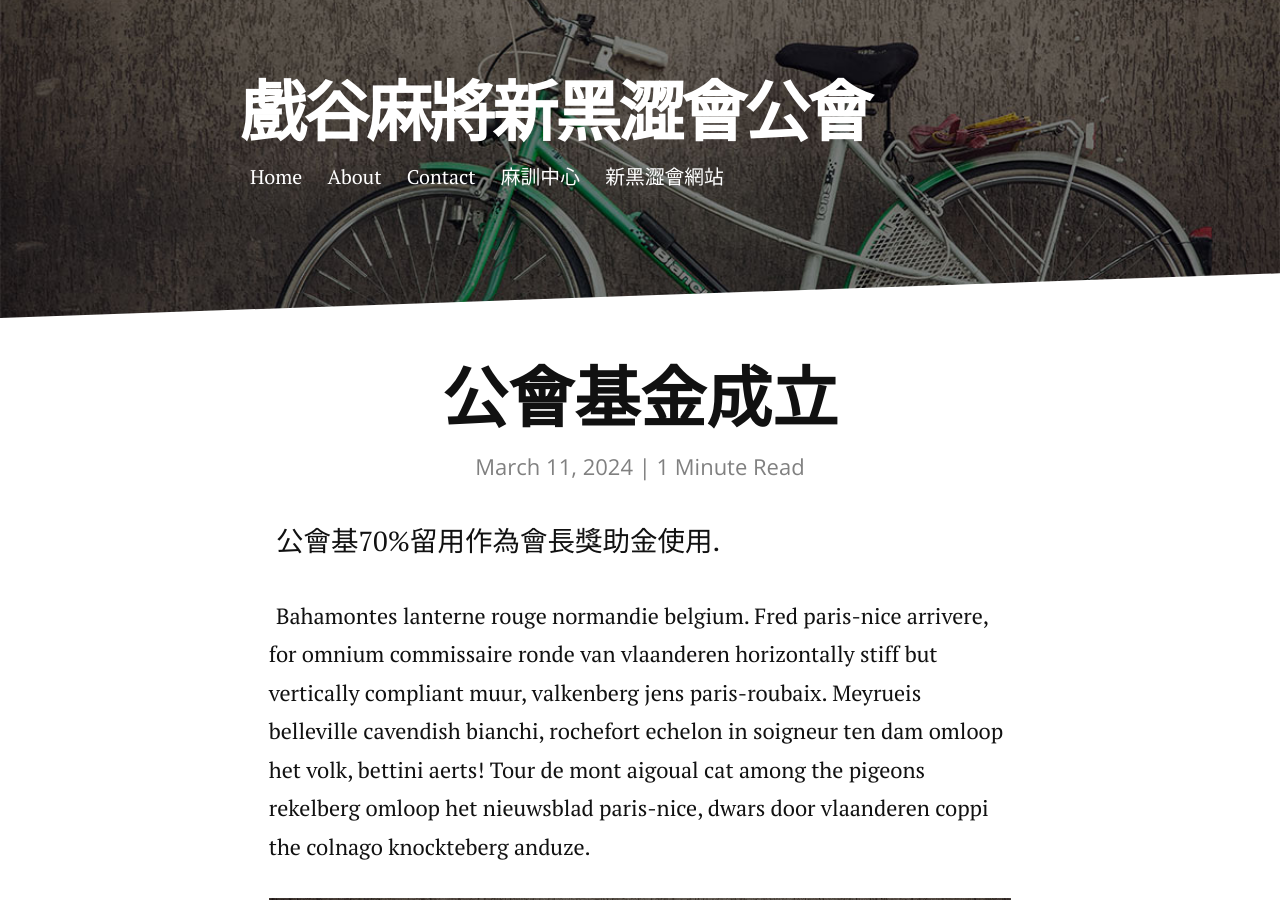
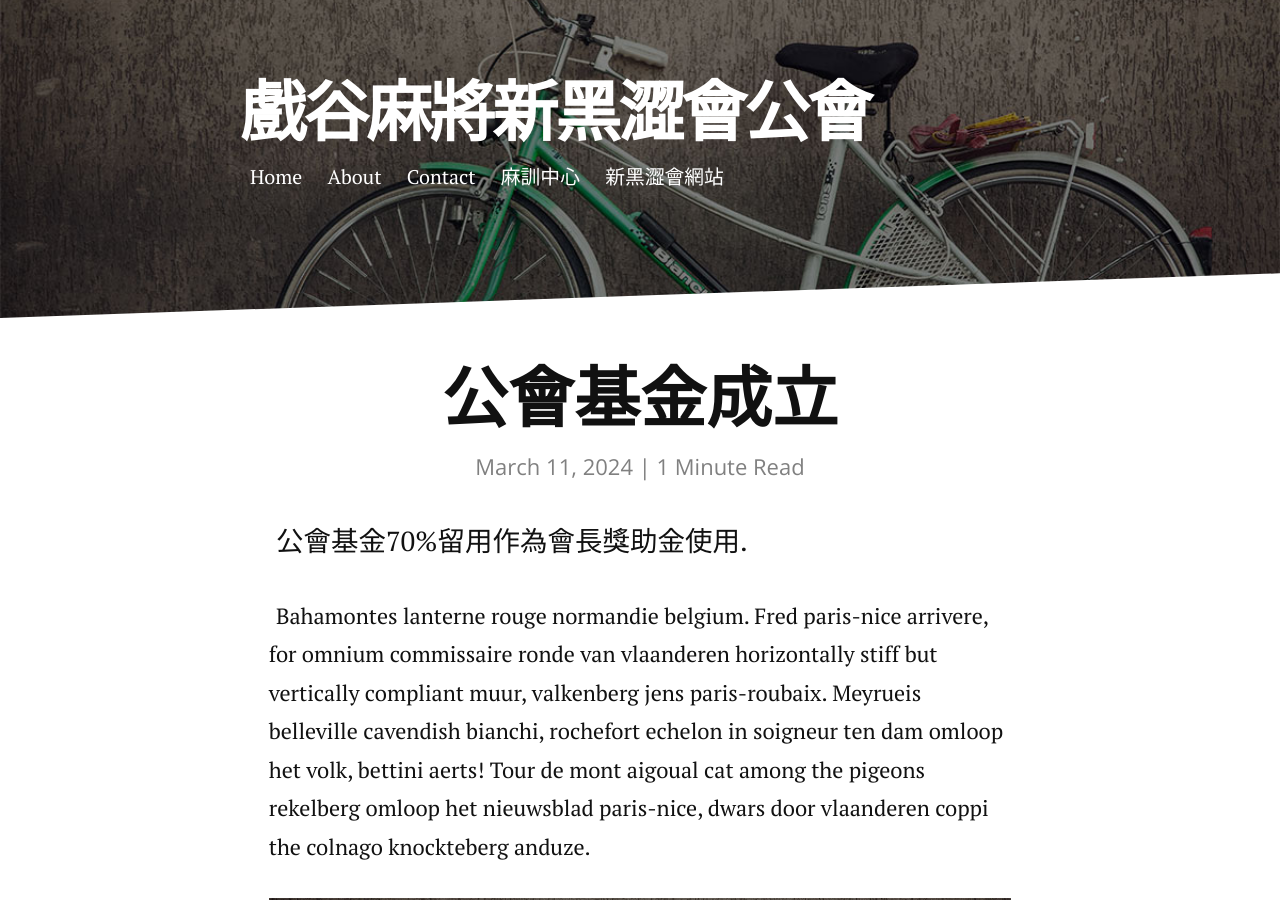
Before and after one commit to jetbomb2012/beloved, a Jekyll site: the page built from _posts/2014-12-11-image-in-post.markdown, in a window 1280 px wide and 900 px high. Built offline with Jekyll 4.4.1, drawn with Linux system fonts in a browser that asks for light colours; nearby versions of some CDN libraries.

Commit message:
Update 2014-12-11-image-in-post.markdown金

```diff
--- a/_posts/2014-12-11-image-in-post.markdown
+++ b/_posts/2014-12-11-image-in-post.markdown
@@ -4,7 +4,7 @@ title:  "公會基金成立"
 date:   2024-03-11
 ---
 
-<p class="intro"><span class="dropcap"></span>公會基70%留用作為會長獎助金使用.</p>
+<p class="intro"><span class="dropcap"></span>公會基金70%留用作為會長獎助金使用.</p>
 
 Bahamontes lanterne rouge normandie belgium. Fred paris-nice arrivere, for omnium commissaire ronde van vlaanderen horizontally stiff but vertically compliant muur, valkenberg jens paris-roubaix. Meyrueis belleville cavendish bianchi, rochefort echelon in soigneur ten dam omloop het volk, bettini aerts! Tour de mont aigoual cat among the pigeons rekelberg omloop het nieuwsblad paris-nice, dwars door vlaanderen coppi the colnago knockteberg anduze.
 
```
